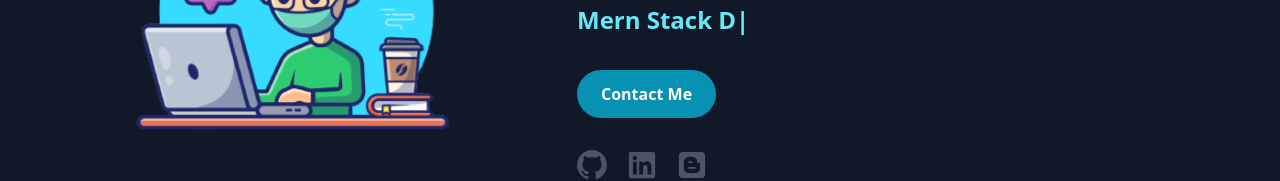
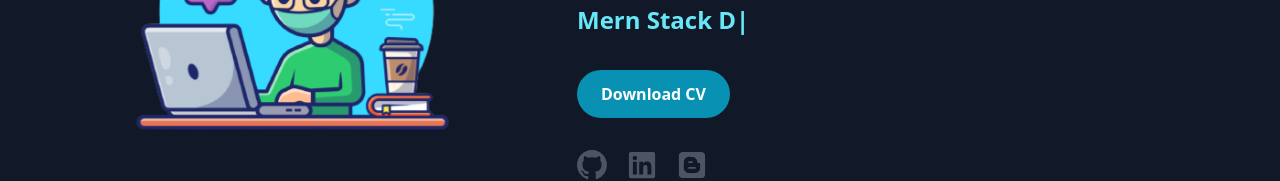
Before and after one commit to rajkumar7859/rajkumar7859.github.io, a React (Create React App) app: page / in a window 1280 px wide. Shown: the part 389-570 px from the top of the page. Built offline with nearby package versions, Linux system fonts and the light colour scheme.

Commit message:
all final done

```diff
--- a/src/components/Hero.jsx
+++ b/src/components/Hero.jsx
@@ -34,10 +34,12 @@ const Hero = () => {
             <Textloop />
           </h3>
 </ScrollAnimation>
-<ScrollAnimation animateIn="fadeInUp" delay={0.4*1000}>
-          <button className="btn-primary mt-8">Contact Me</button>
+<ScrollAnimation animateIn="fadeInUp" delay={0.3*1000}>
+  <a href="./src/assets/Rajkumar_Vishwakarma_Resume.pdf" download>
+          <button className="btn-primary mt-8">Download CV</button>
+  </a>
 </ScrollAnimation>
-<ScrollAnimation animateIn="fadeInUp" delay={0.6*1000} >
+<ScrollAnimation animateIn="fadeInUp" delay={0.5*1000} >
           <div className="mt-8 text-3xl flex items-center md:justify-start justify-center gap-5">
             {social_media?.map((icon) => (
               <div
```
